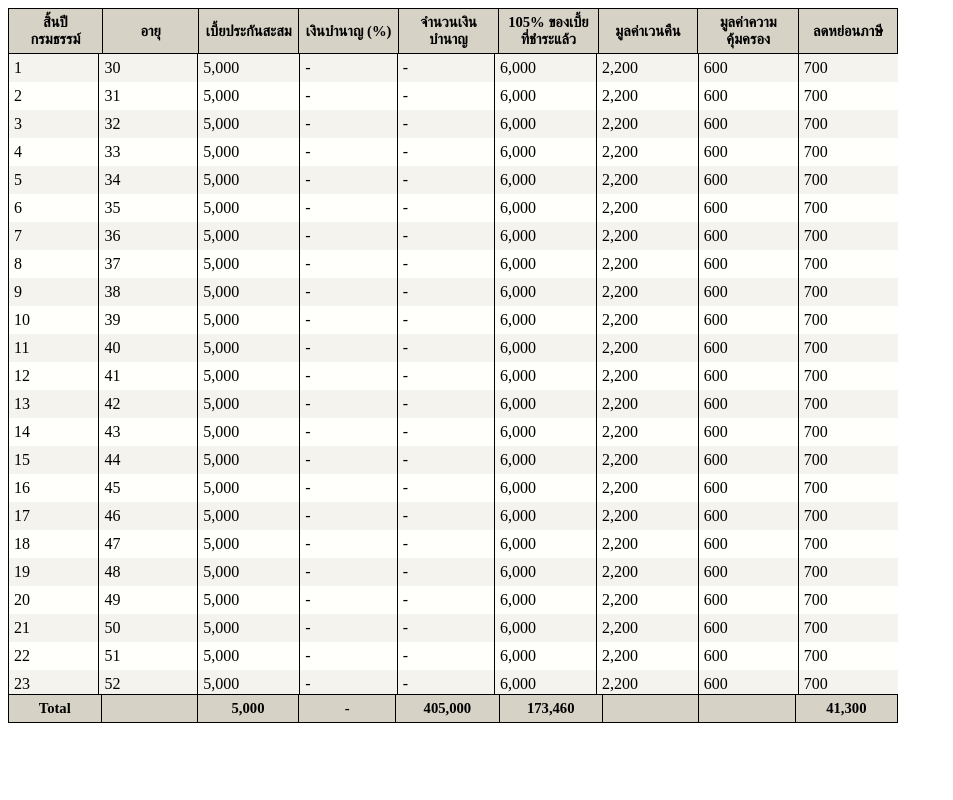
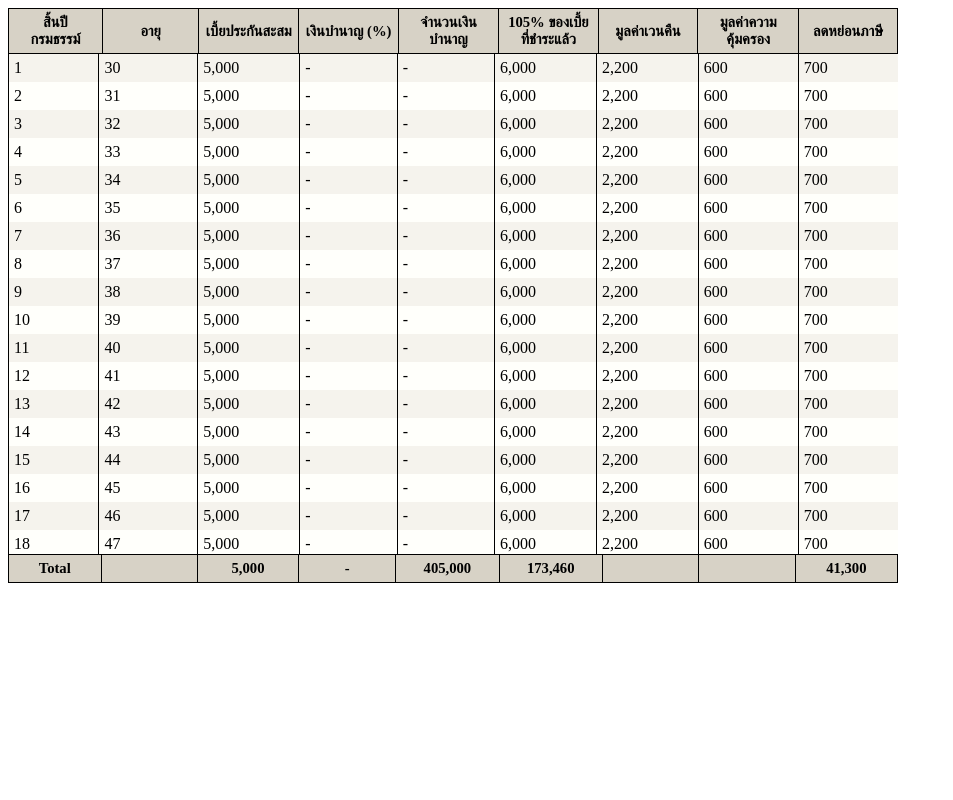
Before and after one commit to clonezer/payank, a plain HTML site: page test2.html in a window 1280 px wide. Shown: the whole page, without its empty margins (0-953 px from the left). Drawn offline with Linux system fonts and the light colour scheme.

Commit message:
edit table height in test2

```diff
--- a/test2.less
+++ b/test2.less
@@ -4,7 +4,7 @@
 @even_row_background_color: #fffffb;
 
 @table_width: 890px;
-@table_body_height: 640px;
+@table_body_height: 500px;
 @column_1_width: 90px;
 @column_2_width: 100px;
 @column_3_width: 100px;
```
Also changed, not shown: test2.css.
